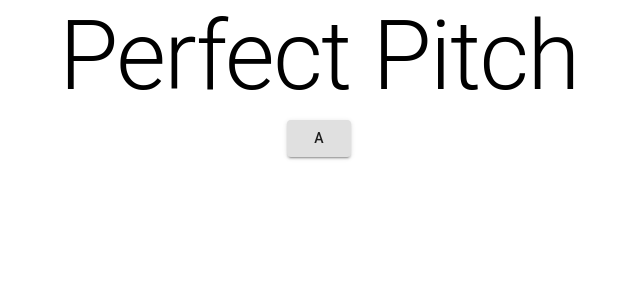
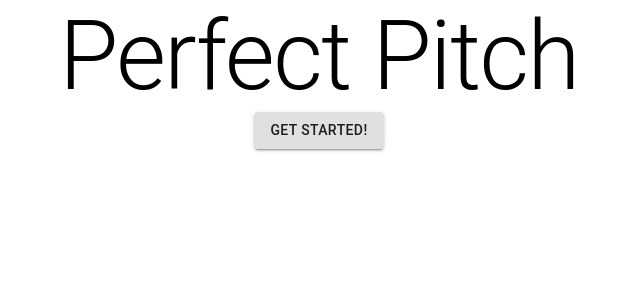
Before and after one commit to ephiepark/perfect-pitch, a React (Create React App) app: page / in a window 1280 px wide. Shown: the top 300 px of the page, without its empty margins (321-961 px from the left). Built offline with nearby package versions, Linux system fonts and the light colour scheme.

Commit message:
Redux setup

```diff
--- a/package.json
+++ b/package.json
@@ -6,7 +6,10 @@
     "@material-ui/core": "^4.6.0",
     "react": "^16.11.0",
     "react-dom": "^16.11.0",
-    "react-scripts": "3.2.0"
+    "react-redux": "^7.1.3",
+    "react-scripts": "3.2.0",
+    "redux": "^4.0.4",
+    "redux-thunk": "^2.3.0"
   },
   "scripts": {
     "start": "react-scripts start",
--- a/src/App.js
+++ b/src/App.js
@@ -1,5 +1,4 @@
-import React, {useState, useEffect} from 'react';
-import logo from './logo.svg';
+import React from 'react';
 import './App.css';
 import PerfectPitch from './components/PerfectPitch';
 import {NOTE} from './constants/constants';
--- a/src/components/PerfectPitch/PerfectPitch-component.js
+++ b/src/components/PerfectPitch/PerfectPitch-component.js
@@ -1,11 +1,11 @@
-import React, {useEffect} from 'react';
+import React from 'react';
 
 import { makeStyles } from '@material-ui/core/styles';
 import Button from '@material-ui/core/Button';
 import Grid from '@material-ui/core/Grid';
 import Typography from '@material-ui/core/Typography';
 
-import player from '../../tone/tone';
+import { getNoteName } from '../../constants/constants';
 
 const useStyles = makeStyles(theme => ({
   button: {
@@ -30,11 +30,11 @@ function NoteOptionButtons(props) {
   const noteOptionsButtons = noteOptions.map(note =>
     <Button
       variant="contained"
-      key={note}
-      value={note}
+      key={getNoteName(note)}
+      value={getNoteName(note)}
       className={classes.button}
       onClick={(e) => onNoteOptionClick(e.currentTarget.value)}>
-      {note}
+      {getNoteName(note)}
     </Button>
   );
   return <React.Fragment>
@@ -44,14 +44,19 @@ function NoteOptionButtons(props) {
 
 function PerfectPitch(props) {
   const {
-    curNote,
-    curRound,
+    isInit,
     noteOptions,
+    onGetStarted,
     onNoteOptionClick,
   } = props;
-  useEffect(() => {
-    player.play(curNote, 4, 1000);
-  }, [curRound]);
+  const content = isInit ?
+    <NoteOptionButtons
+      noteOptions={noteOptions}
+      onNoteOptionClick={onNoteOptionClick}
+    /> :
+    <Button variant="contained" onClick={(e) => onGetStarted()}>
+      {'Get Started!'}
+    </Button>;
   return (
     <React.Fragment>
       <Grid
@@ -68,10 +73,7 @@ function PerfectPitch(props) {
         justify="center"
         alignItems="center"
       >
-        <NoteOptionButtons
-          noteOptions={noteOptions}
-          onNoteOptionClick={onNoteOptionClick}
-        />
+        {content}
       </Grid>
     </React.Fragment>
   );
--- a/src/components/PerfectPitch/PerfectPitch-container.js
+++ b/src/components/PerfectPitch/PerfectPitch-container.js
@@ -0,0 +1,28 @@
+import { connect } from 'react-redux';
+import { selectNote, initPerfectPitch } from '../../redux/actions';
+import PerfectPitch from './PerfectPitch-component';
+
+const mapStateToProps = state => {
+  return {
+    isInit: state.isInit,
+    noteOptions: state.noteOptions,
+  }
+};
+
+const mapDispatchToProps = (dispatch, ownProps) => {
+  return {
+    onGetStarted: () => {
+      dispatch(initPerfectPitch());
+    },
+    onNoteOptionClick: (note) => {
+      dispatch(selectNote(note));
+    },
+  };
+};
+
+const PerfectPitchContainer = connect(
+  mapStateToProps,
+  mapDispatchToProps
+)(PerfectPitch);
+
+export default PerfectPitchContainer;
--- a/src/components/PerfectPitch/index.js
+++ b/src/components/PerfectPitch/index.js
@@ -1,2 +1 @@
-export { default } from './PerfectPitch-component.js';
-// export { default } from './PerfectPitch-container.js';
+export { default } from './PerfectPitch-container.js';
--- a/src/constants/constants.js
+++ b/src/constants/constants.js
@@ -21,3 +21,20 @@ export const HZ = {
   [NOTE.F]: [22, 44, 87, 175, 349, 698, 1397, 2794, 5588],
   [NOTE.G]: [25, 49, 98, 196, 392, 784, 1568, 3136, 6272],
 };
+
+export function getNote(note, scale) {
+  return {note, scale};
+};
+
+export function getNoteName(note) {
+  return note.note + note.scale;
+};
+
+export function getRandNote(noteOptions) {
+  const randIdx = Math.floor(Math.random() * noteOptions.length);
+  return noteOptions[randIdx];
+};
+
+export function areSameNotes(noteA, noteB) {
+  return noteA.note === noteB.note && noteA.scale === noteB.scale;
+};
--- a/src/index.js
+++ b/src/index.js
@@ -1,16 +1,17 @@
 import React from 'react';
 import ReactDOM from 'react-dom';
+import { Provider } from 'react-redux';
 import './index.css';
+import store from './redux/store';
 import App from './App';
 import * as serviceWorker from './serviceWorker';
 
-import player from './tone/tone';
-
-// Init starts
-player.init();
-// Init ends
-
-ReactDOM.render(<App />, document.getElementById('root'));
+ReactDOM.render(
+  <Provider store={store}>
+    <App />
+  </Provider>,
+  document.getElementById('root')
+);
 
 // If you want your app to work offline and load faster, you can change
 // unregister() to register() below. Note this comes with some pitfalls.
--- /dev/null
+++ b/src/redux/actions.js
@@ -0,0 +1,53 @@
+import player from '../tone/tone';
+
+/*
+ * action types
+ */
+
+export const INITIALIZED = 'INITIALIZED';
+export const SELECT_NOTE = 'SELECT_NOTE';
+
+/*
+ * action creators
+ */
+
+function selectNoteAction(note) {
+  return { type: SELECT_NOTE, note };
+};
+
+function initializedAction() {
+  return { type: INITIALIZED };
+}
+
+/*
+ * Player side effects
+ */
+function initTonePlayer() {
+  return (dispatch, getState) => {
+    player.init();
+  };
+};
+
+function playCurNote() {
+  return (dispatch, getState) => {
+    player.play(getState().curNote, 1000);
+  };
+};
+
+/*
+ * Thunks
+ */
+export function initPerfectPitch() {
+  return (dispatch, getState) => {
+    dispatch(initTonePlayer());
+    dispatch(initializedAction());
+    dispatch(playCurNote());
+  };
+};
+
+export function selectNote(note) {
+  return (dispatch, getState) => {
+    dispatch(selectNoteAction(note));
+    dispatch(playCurNote());
+  };
+};
--- /dev/null
+++ b/src/redux/reducers.js
@@ -0,0 +1,63 @@
+import {
+  INITIALIZED,
+  SELECT_NOTE,
+} from './actions';
+import {getNote, getRandNote, areSameNotes} from '../constants/constants';
+import {NOTE} from '../constants/constants';
+
+export const initState = {
+  isInit: false,
+  curNote: getNote(NOTE.A, 4),
+  noteOptions: [getNote(NOTE.A, 4), getNote(NOTE.B, 4)],
+};
+
+function isInit(state, action) {
+  switch (action.type) {
+    case INITIALIZED:
+      return true;
+    default:
+      return state;
+  }
+};
+
+function curNote(
+  state,
+  noteOptions,
+  action,
+) {
+  switch (action.type) {
+    case SELECT_NOTE:
+      return getRandNote(noteOptions);
+    default:
+      return state;
+  }
+};
+
+function noteOptions(
+  state,
+  curNote,
+  action,
+) {
+  switch (action.type) {
+    case SELECT_NOTE:
+      if (areSameNotes(curNote, action.note)) {
+        return [...state];
+      } else {
+        return [...state];
+        // return [state.slice(0, state.length - 1)];
+      }
+    default:
+      return state;
+  }
+};
+
+export function perfectPitchApp(state, action) {
+  return {
+    isInit: isInit(state.isInit, action),
+    curNote: curNote(
+      state.curNote,
+      state.noteOptions,
+      action),
+    noteOptions: noteOptions(state.noteOptions, state.curNote, action),
+  };
+};
--- /dev/null
+++ b/src/redux/store.js
@@ -0,0 +1,13 @@
+import { createStore, applyMiddleware } from 'redux';
+import thunkMiddleware from 'redux-thunk';
+import { perfectPitchApp, initState } from './reducers';
+
+const store = createStore(
+  perfectPitchApp,
+  initState,
+  applyMiddleware(
+    thunkMiddleware, // lets us dispatch() functions
+  ),
+);
+
+export default store;
--- a/src/tone/tone.js
+++ b/src/tone/tone.js
@@ -28,18 +28,20 @@ class TonePlayer {
     });
   }
 
-  play(note, scale, playTimeMs) {
+  play(note, playTimeMs) {
     const self = this;
     self.stop();
-    self.playing_note = note;
-    self.playing_scale = scale;
-    self.oscillators[note][scale].connect(audioContext.destination);
+    self.playing_note = note.note;
+    self.playing_scale = note.scale;
+    self.oscillators[note.note][note.scale].connect(audioContext.destination);
     setTimeout(() => self.stop(), playTimeMs);
   }
 
   stop() {
     if (this.playing_note !== null && this.playing_scale !== null) {
       this.oscillators[this.playing_note][this.playing_scale].disconnect(audioContext.destination);
+      this.playing_note = null;
+      this.playing_scale = null;
     }
   }
 }
```
Also changed, not shown: 1 other file (tests, documents, lock files or other folders).
